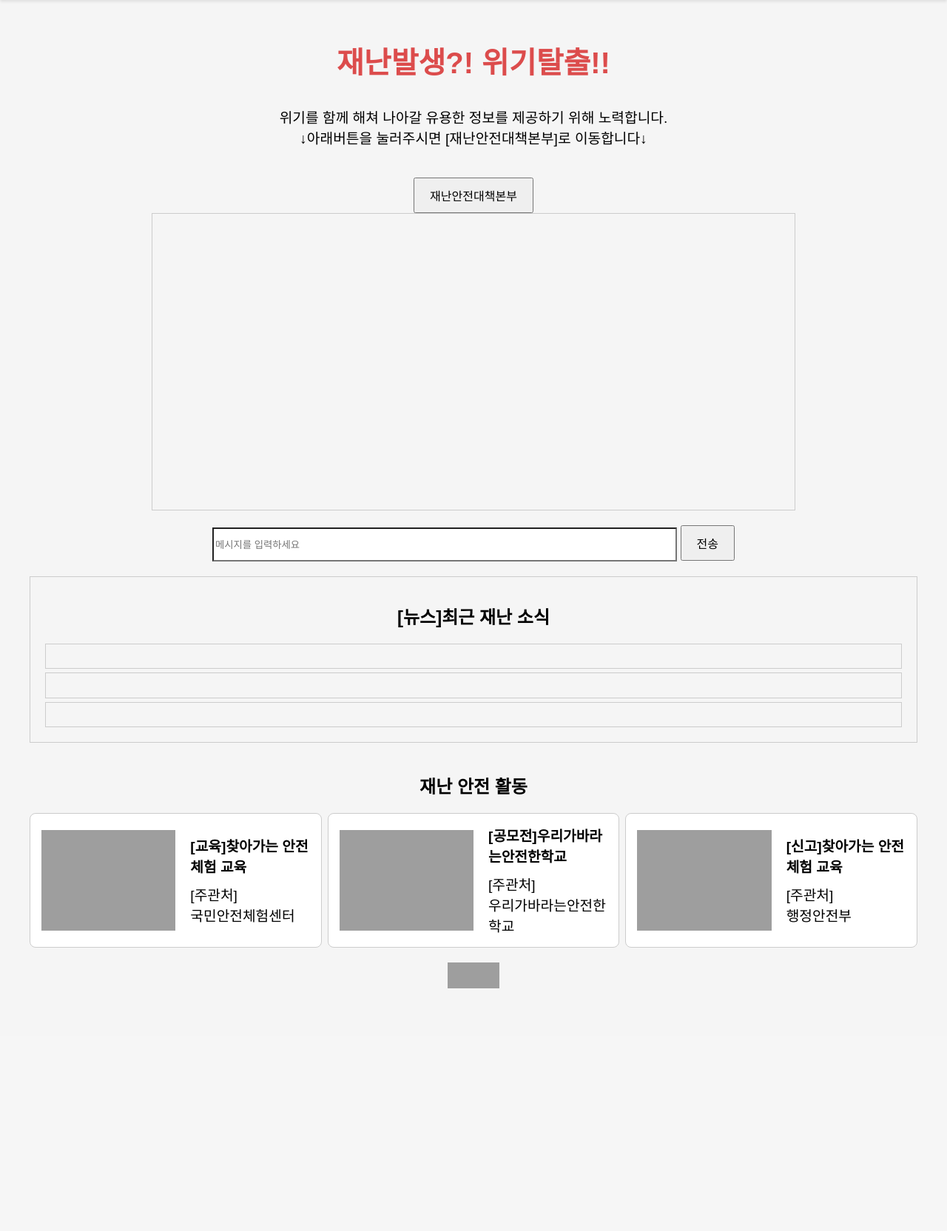
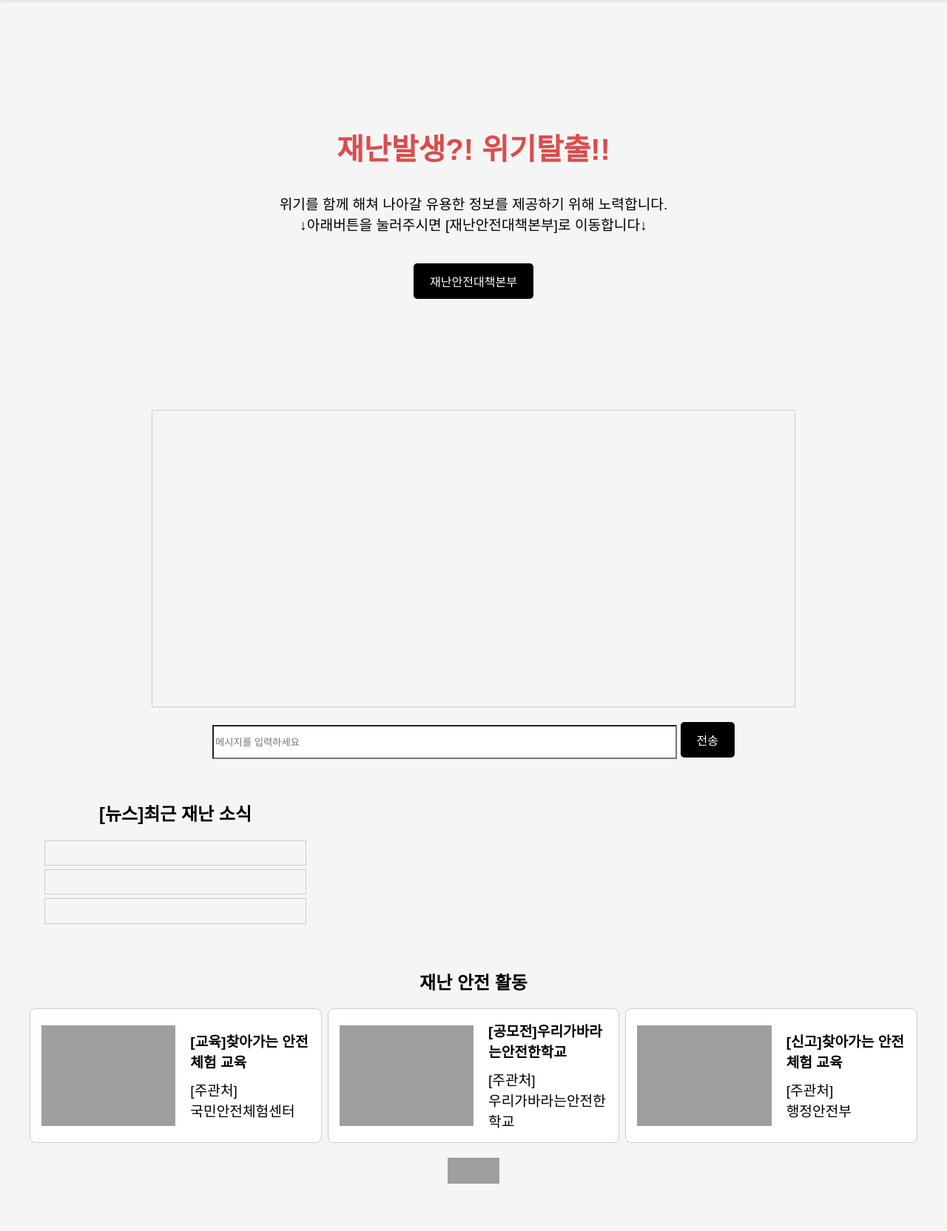
Before and after one commit to kimminju1022/sparta, a Flask app: template mini_project/templates/5projct.html in a window 1280 px wide. Shown: the part 94-1758 px from the top of the page at 74% size. Before the commit the page ends 1430 px from the top, so only its background shows below. Run offline with Flask 3, Linux system fonts and the light colour scheme; the template is opened without the code that fills it, so the values that code supplies are empty; grey boxes are pictures that could not be loaded.

Commit message:
Update styles.css

```diff
--- a/mini_project/static/styles.css
+++ b/mini_project/static/styles.css
@@ -44,6 +44,20 @@ nav a:hover {
     background-color: #ddd;
 }
 
+.navyBtn {
+    display: inline-block;
+    padding: 10px 20px;
+    background-color: black;
+    color: white;
+    text-decoration: none;
+    border: 2px solid black;
+    border-radius: 5px;
+    font-size: 16px;
+    cursor: pointer;
+    transition: background-color 0.3s, color 0.3s;
+    margin-bottom: 150px;
+}
+
 main {
     padding: 20px;
 }
@@ -56,6 +70,7 @@ main {
 .intro h1 {
     font-size: 40px;
     color: hsl(0, 67%, 58%);
+    margin-top: 150px;
 }
 
 .intro p {
@@ -85,22 +100,37 @@ main {
     text-align: center;
 }
 
+.commu-news-container {
+    display: flex;
+    justify-content: center;
+}
+
 .chat-container {
-    width: 70%;
+    width: 600px;
     margin: 0 auto;
     border: 1px solid #ccc;
     height: 400px; /* 채팅박스 높이 */
     overflow-y: scroll;
+    margin-top: 80px;
 }
 
 .message-box {
-    width: 55.55%;
+    width: 90%;
     display: inline-block;
 }
 
 .send-button {
     width: auto; /* 너비를 자동으로 조절하도록 수정 */
     display: inline-block;
+    padding: 10px 20px;
+    background-color: black;
+    color: white;
+    text-decoration: none;
+    border: 2px solid black;
+    border-radius: 5px;
+    font-size: 16px;
+    cursor: pointer;
+    transition: background-color 0.3s, color 0.3s;
 }
 
 .delete-btn {
@@ -125,8 +155,11 @@ main {
     margin: 0;
 }
 
+.news {
+    width: 35%;
+}
+
 .news-container {
-    border: 1px solid #ccc;
     padding: 15px;
     margin: 20px;
 }
```
